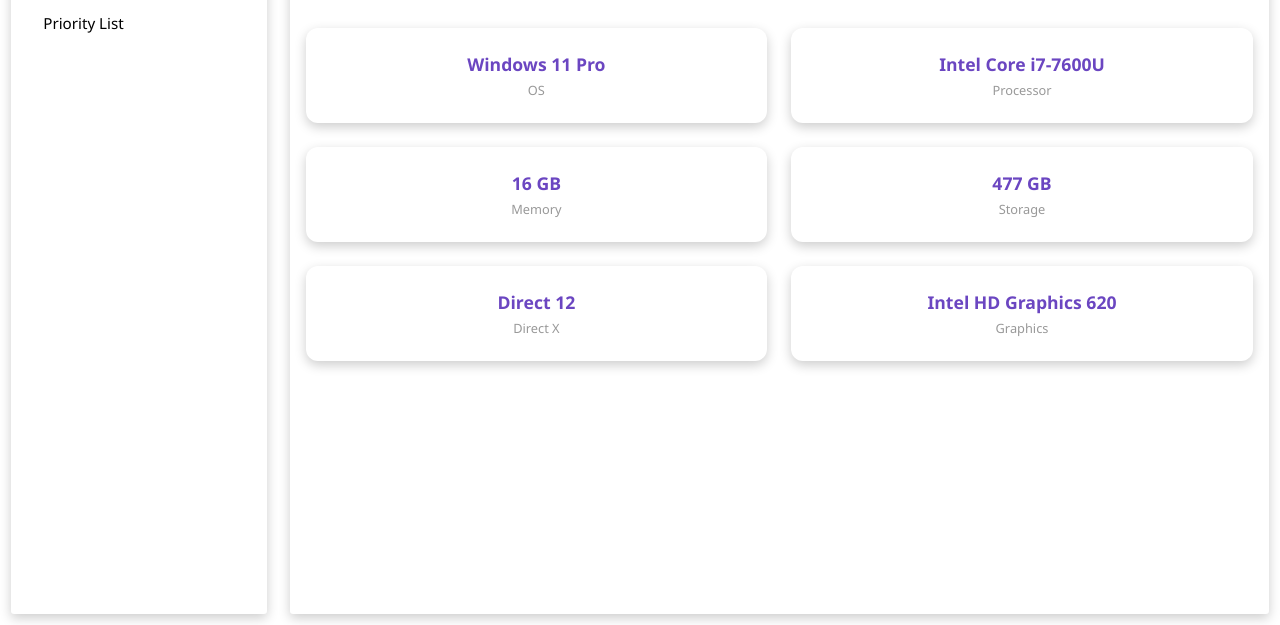
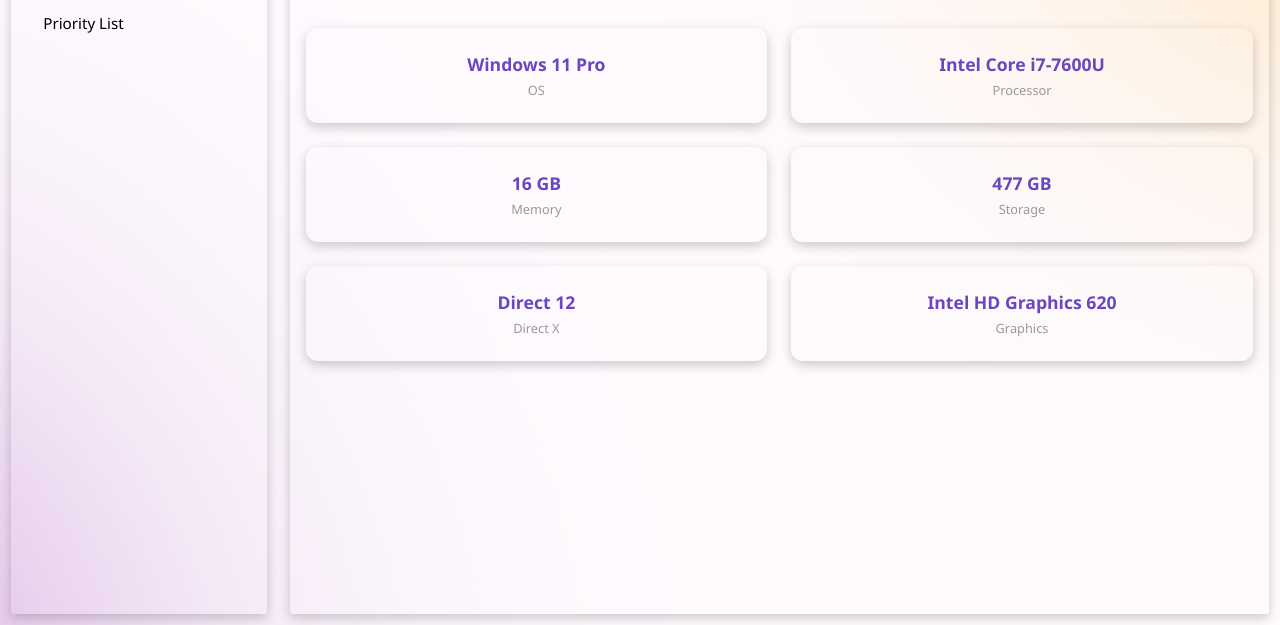
Before and after one commit to sxsii/SISU., a website: page src/index.html in a window 1280 px wide. Shown: the part 175-800 px from the top of the page. Drawn offline with Linux system fonts and the light colour scheme.

Commit message:
bg update

```diff
--- a/src/index.html
+++ b/src/index.html
@@ -22,7 +22,8 @@
       </nav>
     </div>
 
-    <div class="content">
+    <main class="content">
+      <div id="computer-specs" class="page active">
         <div class="welcome">
           <small>Welcome</small>
           <span>
@@ -57,6 +58,16 @@
           </div>
         </div>
       </div>
+
+      <div id="activity-monitor" class="page">
+
+      </div>
+
+      <div id="priority-list" class="page">
+        <h2>Priority List</h2>
+        <p>Tasks and priorities...</p>
+      </div>
+    </main>
   </div>
 
 </body>
--- a/src/styles.css
+++ b/src/styles.css
@@ -1,13 +1,21 @@
 body {
   margin: 0;
   font-family: "Segoe UI", sans-serif;
-background: url("sisu_bg_2.png") no-repeat center center fixed;
+background: url("./assets/sisu_bg_2.png") no-repeat center center fixed;
   background-size: cover;
 }
 
 .container {
   display: flex;
   height: 100vh;
+}
+
+.page {
+  display: none;
+}
+
+.page.active {
+  display: block;
 }
 
 .sidebar {
@@ -41,6 +49,10 @@
 .sidebar nav li.active {
   color: #a34ee6;
   font-weight: 600;
+}
+
+.sidebar nav li:hover {
+  color: #a34ff8;
 }
 
 .content {
```
Also changed, not shown: src/assets/sisu_bg_2.png (added). Lines whose indentation alone changed are shown as unchanged.
